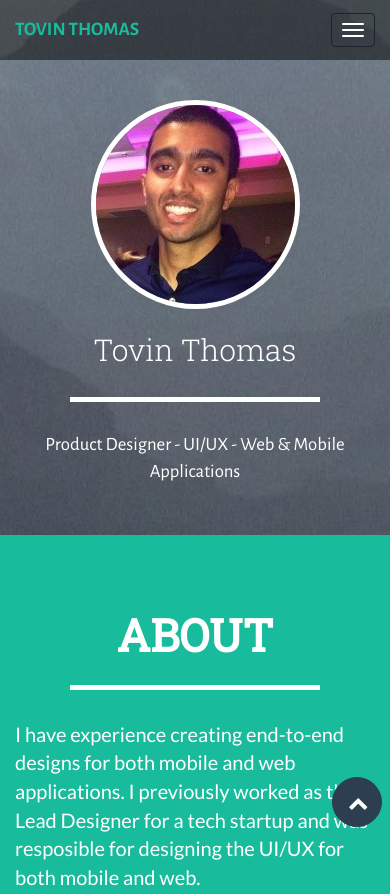
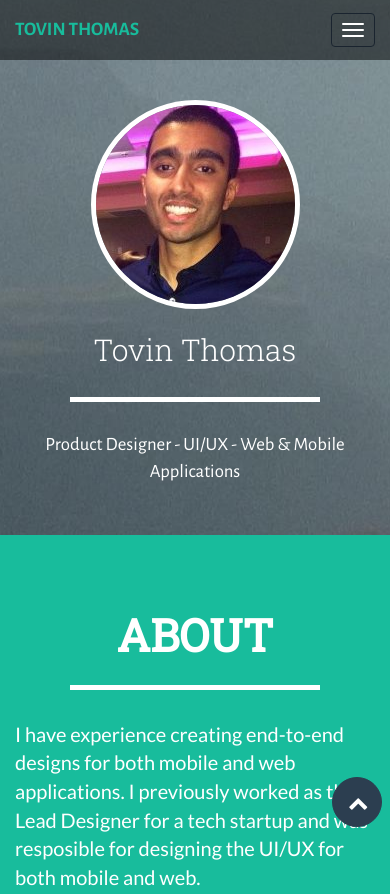
Before and after one commit to tovint/tovint.github.io, a plain HTML site: page index.html in a window 390 px wide. Shown: the top 894 px of the page. Drawn offline with nearby package versions, Linux system fonts and the light colour scheme.

Commit message:
CSS Update

```diff
--- a/css/freelancer.css
+++ b/css/freelancer.css
@@ -195,6 +195,7 @@ section.success {
     -moz-background-size: auto;
     -o-background-size: auto;
     background-size: auto;
+    background-position: -100px;
     }
     section {
         padding: 75px 0;
```
